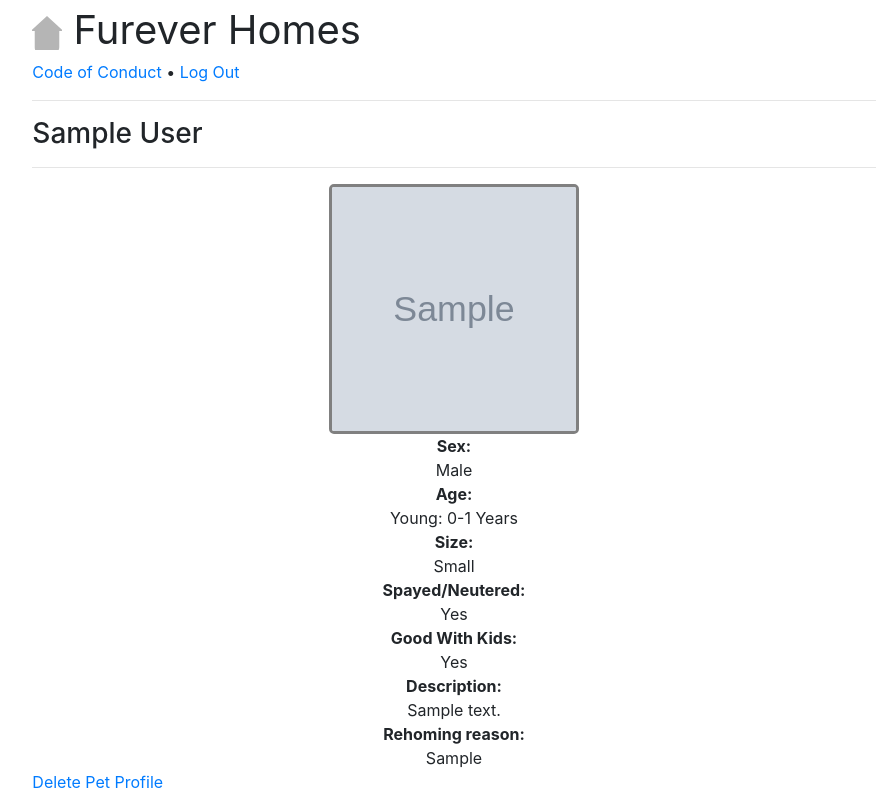
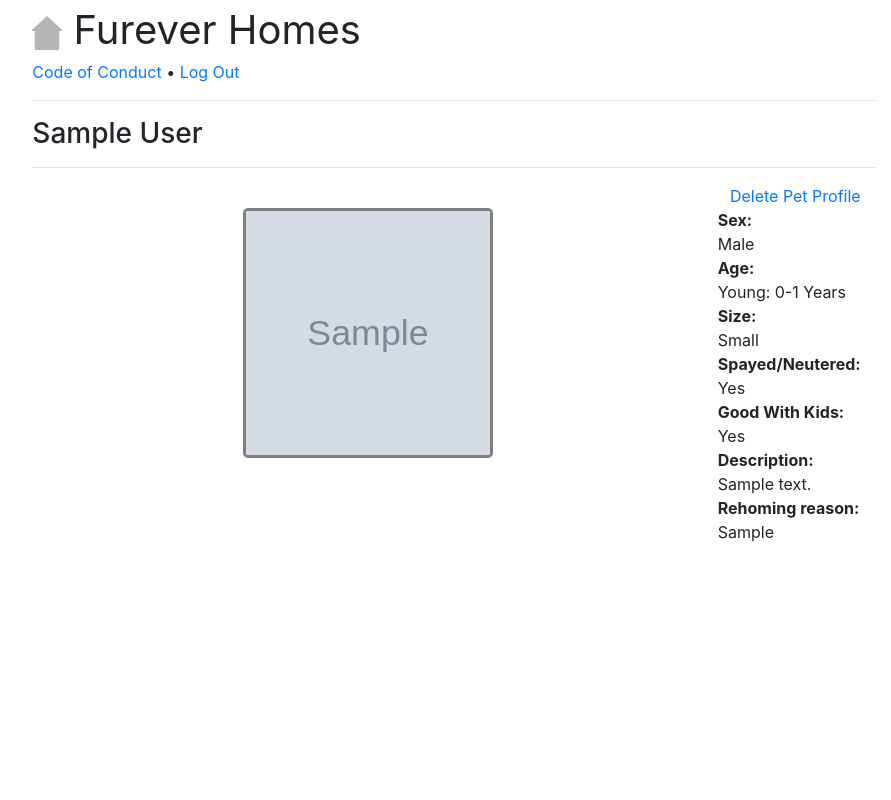
Before and after one commit to arivaden/furever_homes, a Django app: page /pet_profile/1 in a window 1280 px wide. Shown: the whole page, without its empty margins (186-1077 px from the left). Run offline with Django 4.2, Linux system fonts and the light colour scheme; a user stored in the database is signed in; tables that the repository leaves empty hold one stand-in row (values such as "Sample post"); grey boxes marked "Sample" are stand-in pictures; some libraries are stand-ins or nearby versions.

Commit message:
delete actually works, aesthetic changes on pet_profile, home button rerouting through changes in views and dashboard html

```diff
--- a/fureverhomes_users_app/views.py
+++ b/fureverhomes_users_app/views.py
@@ -20,19 +20,21 @@ def error(request):
 
 
 def dashboard(request):
-    id = request.user.user_id
-    isCo = True
+    if not request.user.is_anonymous:
+        id = request.user.user_id
+        isCo = True
 
-    try:
-        co = CurrentOwner.objects.get(user_id=id)
-    except CurrentOwner.DoesNotExist:
-        isCo = False
+        try:
+            co = CurrentOwner.objects.get(user_id=id)
+        except CurrentOwner.DoesNotExist:
+            isCo = False
 
-    if isCo:
-        return co_dashboard(request) #render(request, 'dashboard/co_dashboard.html')
+        if isCo:
+            return co_dashboard(request) #render(request, 'dashboard/co_dashboard.html')
+        else:
+            return fo_dashboard(request)#render(request, 'dashboard/fo_dashboard.html')
     else:
-        return fo_dashboard(request)#render(request, 'dashboard/fo_dashboard.html')
-    #return render(request, 'dashboard/dashboard.html')
+        return render(request, 'dashboard/dashboard.html')
 
 
 def select_account_type(request):
@@ -170,9 +172,9 @@ def edit_pet_profile(request, pet_profile_id):
     pet.edit_pet_profile()
     return(request, )
 
-def delete_pet_profile(pet_profile_id):
+def delete_pet_profile(self, pet_profile_id):
     pet = PetProfile.objects.get(pet_profile_id = pet_profile_id)
-    pet.objects.delete()
+    pet.delete()
     return redirect('co_dashboard')
 
 def mark_as_adopted(pet_profile_id):
--- a/templates/pets/pet_profile.html
+++ b/templates/pets/pet_profile.html
@@ -2,12 +2,19 @@
 {% block content %}
     <h3> {{pet.pet_name}} </h3>
     <hr>
-<div class="grid text-center">
     {% if pet.profile_pic.url is not None %}
-    <div class="g-col-6">
-            <img src="{{pet.profile_pic.url}}" alt="{{pet.pet_name}}" style="border:3px solid gray; border-radius:5px" width="250px" height="250px">
-    </div>
-            <div>
+    <div class="container text-center">
+        <div class="text-right">
+            {% if editor %}
+                <a href="{% url 'delete_pet_profile' pet.pet_profile_id %}"> Delete Pet Profile</a>
+            {% endif %}
+        </div>
+        <div class="row">
+            <div class="col">
+                <img src="{{pet.profile_pic.url}}" alt="{{pet.pet_name}}" style="border:3px solid gray; border-radius:5px" width="250px" height="250px">
+            </div>
+            <div class="text-left">
+                <div class="col">
                 <div class="font-weight-bold"> Sex:</div><div>{{pet.sex}} </div> <div class="font-weight-bold"> Age:</div> <div>{{pet.age}}</div> <div class="font-weight-bold"> Size:</div> <div>{{pet.size}}</div>
                 <div class="font-weight-bold"> Spayed/Neutered:</div> <div>{{pet.spayed_or_neutered}}</div>
                 <div class="font-weight-bold"> Good With Kids: </div> <div>{{pet.good_w_kids}}</div>
@@ -16,9 +23,16 @@
                 <div class="font-weight-bold">Rehoming reason: </div>
                 <div> {{pet.rehoming_reason}} </div>
             </div>
+            </div>
+        </div>
     </div>
     {% else %}
             <div>
+                <div class="text-right">
+                    {% if editor %}
+                        <a href="{% url 'delete_pet_profile' pet.pet_profile_id %}"> Delete Pet Profile</a>
+                    {% endif %}
+                </div>
                 <div class="font-weight-bold"> Sex:</div><div>{{pet.sex}} </div> <div class="font-weight-bold"> Age:</div> <div>{{pet.age}}</div> <div class="font-weight-bold"> Size:</div> <div>{{pet.size}}</div>
                 <div class="font-weight-bold"> Spayed/Neutered:</div> <div>{{pet.spayed_or_neutered}}</div>
                 <div class="font-weight-bold"> Good With Kids: </div> <div>{{pet.good_w_kids}}</div>
@@ -28,7 +42,4 @@
                 <div> {{pet.rehoming_reason}} </div>
             </div>
     {% endif %}
-{% if editor %}
-<a href="{% url 'delete_pet_profile' pet.pet_profile_id %}"> Delete Pet Profile</a>
-{% endif %}
 {% endblock %}
--- a/templates/registration/code_of_conduct.html
+++ b/templates/registration/code_of_conduct.html
@@ -4,5 +4,7 @@
     {% include "no_auth_base.html" %}
 {% endif %}
 {% block content %}
+<div class="container text-left">
     <h2>Furever Homes Code of Conduct</h2>
+</div>
 {% endblock %}
```
Also changed, not shown: templates/dashboard/dashboard.html (+11 -10 lines).
